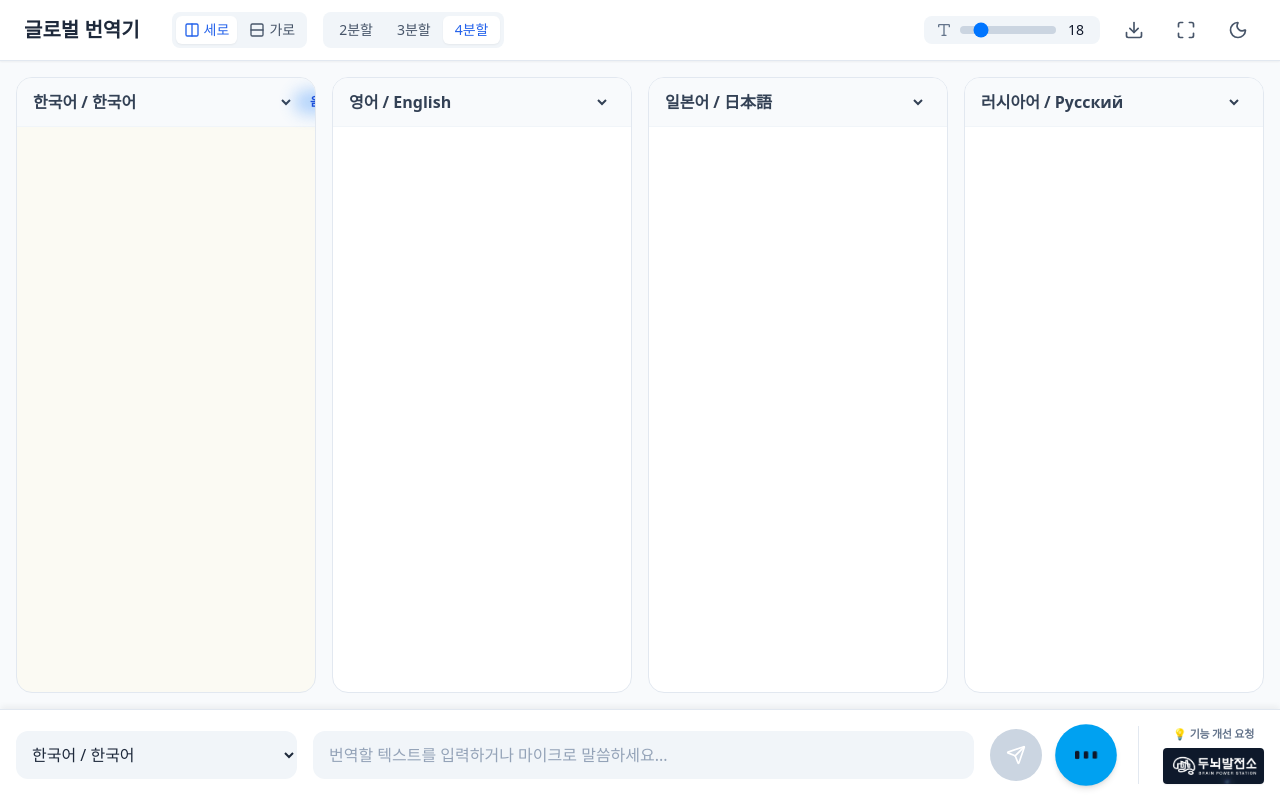
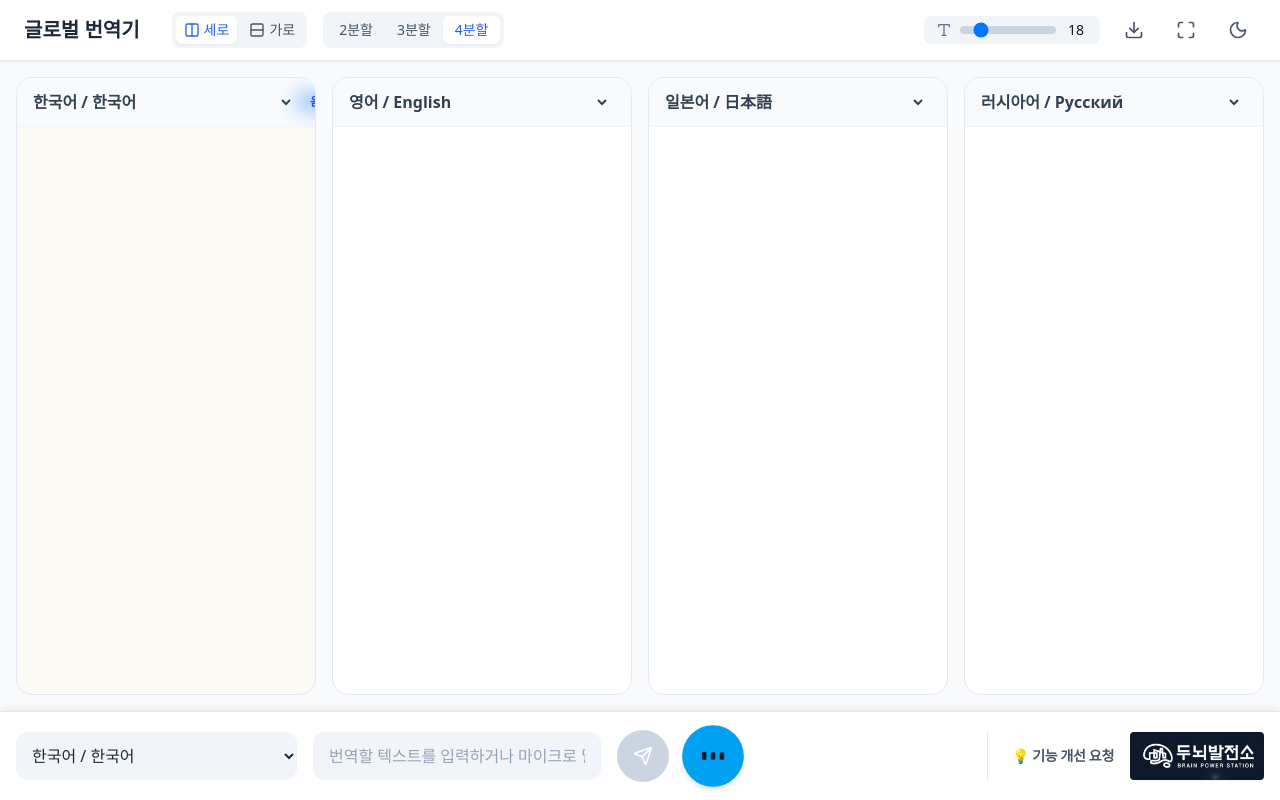
Before and after one commit to Brain-PowerStation/auto-translator, a React (Vite) app: page / in a window 1280 px wide. Built offline with nearby package versions, Linux system fonts and the light colour scheme.

Commit message:
입력창 가로 길이 60% 축소 및 피드백 로고/텍스트 가로 1줄 배치 (로고 크기 확대)

```diff
--- a/src/components/InputArea.tsx
+++ b/src/components/InputArea.tsx
@@ -245,7 +245,7 @@ export default function InputArea({
 
   return (
     <div className="bg-white dark:bg-slate-800 p-4 border-t border-slate-200 dark:border-slate-700 z-10 shadow-[0_-4px_6px_-1px_rgb(0,0,0,0.05)] flex items-center justify-between w-full">
-      <form onSubmit={handleSubmit} className="flex items-center space-x-4 flex-1 pr-6">
+      <form onSubmit={handleSubmit} className="flex items-center space-x-4 w-[60%] shrink-0 pr-6">
 
         {/* Source Language Selector */}
         <select
@@ -304,16 +304,16 @@ export default function InputArea({
         href="https://open.kakao.com/o/sOXYSmN"
         target="_blank"
         rel="noopener noreferrer"
-        className="flex flex-col items-center justify-center shrink-0 hover:opacity-80 transition-all cursor-pointer group border-l border-slate-200 dark:border-slate-700 pl-6"
+        className="flex items-center space-x-4 shrink-0 hover:opacity-80 transition-all cursor-pointer group border-l border-slate-200 dark:border-slate-700 pl-6"
         title="두뇌발전소에 사이트 개선 요청하기"
       >
-        <span className="text-[11px] text-slate-500 dark:text-slate-400 mb-1.5 font-bold tracking-tight group-hover:text-blue-500">
+        <span className="text-sm text-slate-600 dark:text-slate-300 font-bold tracking-tight group-hover:text-blue-500 whitespace-nowrap">
           💡 기능 개선 요청
         </span>
         <img
           src="/logo.png"
           alt="두뇌발전소"
-          className="h-9 object-contain rounded shadow-sm group-hover:shadow-md transition-shadow"
+          className="h-12 object-contain rounded shadow-sm group-hover:shadow-md transition-shadow"
         />
       </a>
     </div>
```
